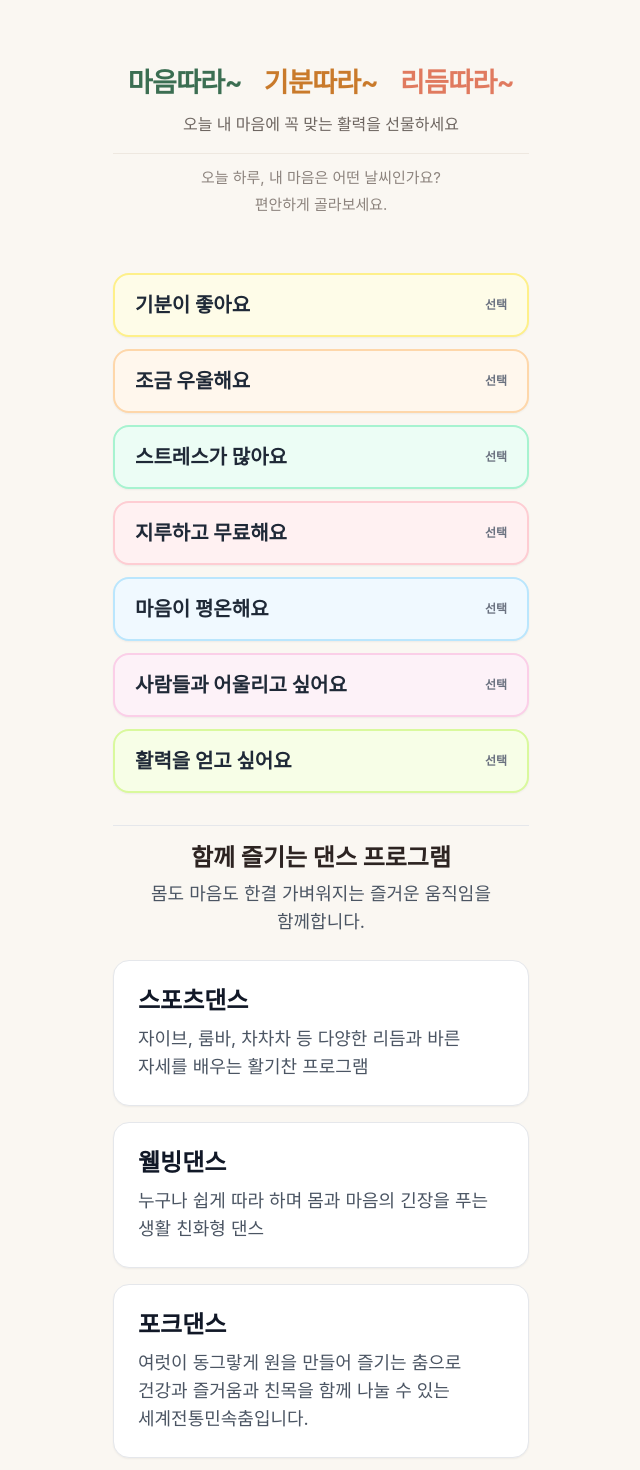
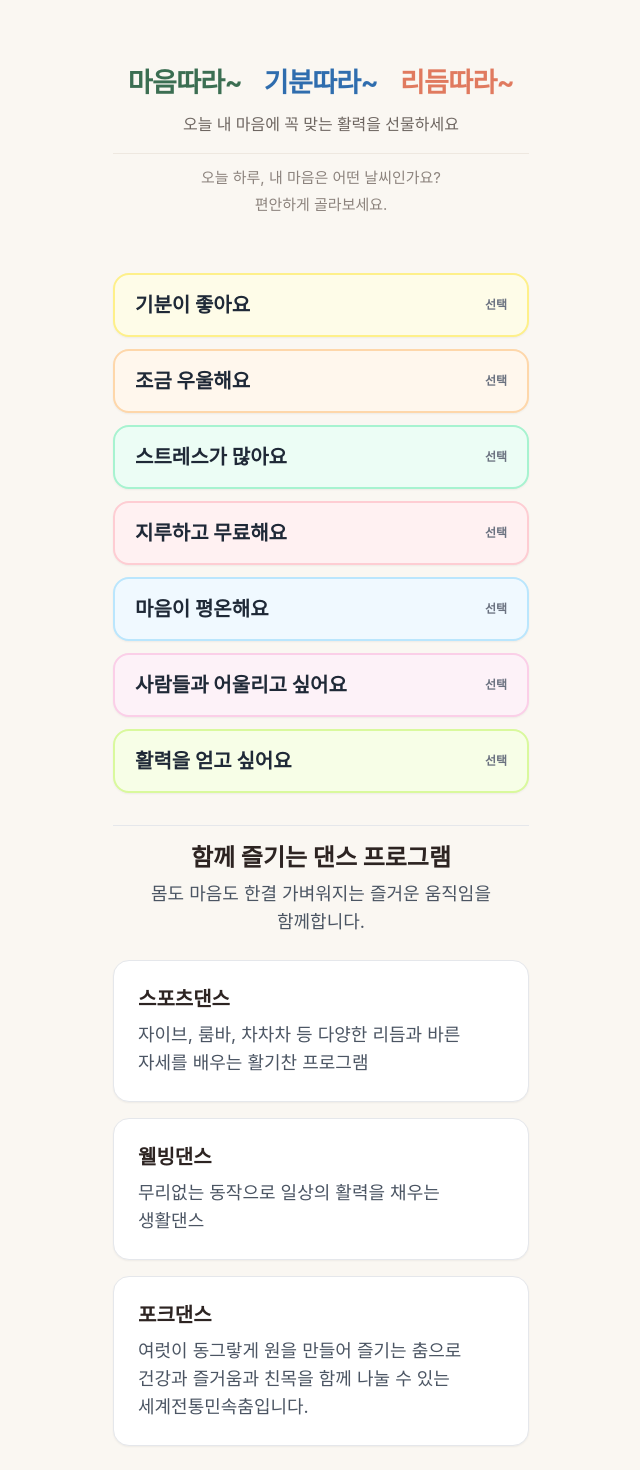
Before and after one commit to sinetmul010-cpu/senior-mood-activity, a React (Vite) app: page / in a window 1280 px wide. Shown: the top 1470 px of the page, without its empty margins (319-959 px from the left). Built offline with nearby package versions, Linux system fonts and the light colour scheme; a web font is replaced by a local one.

Commit message:
style: '기분따라~' 블루 계열 적용, 댄스 카드 제목 크기 조절, 웰빙댄스 문구 개편

```diff
--- a/src/App.jsx
+++ b/src/App.jsx
@@ -220,7 +220,7 @@ const DANCE_PROGRAMS = [
   {
     id: 'wellbeing',
     title: '웰빙댄스',
-    description: '누구나 쉽게 따라 하며 몸과 마음의 긴장을 푸는 생활 친화형 댄스'
+    description: '무리없는 동작으로 일상의 활력을 채우는 생활댄스'
   },
   {
     id: 'folk',
@@ -342,7 +342,7 @@ export default function App() {
           <h1 className="text-[23px] sm:text-[27px] font-bold tracking-tight leading-snug">
             <span className="text-[#3B6E52]">마음따라~</span>
             <span className="inline-block mx-1.5 sm:mx-2">&nbsp;</span>
-            <span className="text-[#C97A2B]">기분따라~</span>
+            <span className="text-[#2F6DAE]">기분따라~</span>
             <span className="inline-block mx-1.5 sm:mx-2">&nbsp;</span>
             <span className="text-[#E07A5F]">리듬따라~</span>
           </h1>
@@ -544,7 +544,7 @@ export default function App() {
                 key={program.id}
                 className="p-5 sm:p-6 rounded-2xl bg-white border border-[#E5E7EB] shadow-sm flex flex-col gap-2"
               >
-                <h3 className="text-xl sm:text-2xl font-bold text-[#111827]">
+                <h3 className="text-lg sm:text-xl font-bold text-[#2D2422]">
                   {program.title}
                 </h3>
                 <p className="text-base sm:text-lg text-[#4B5563] leading-relaxed">
```
